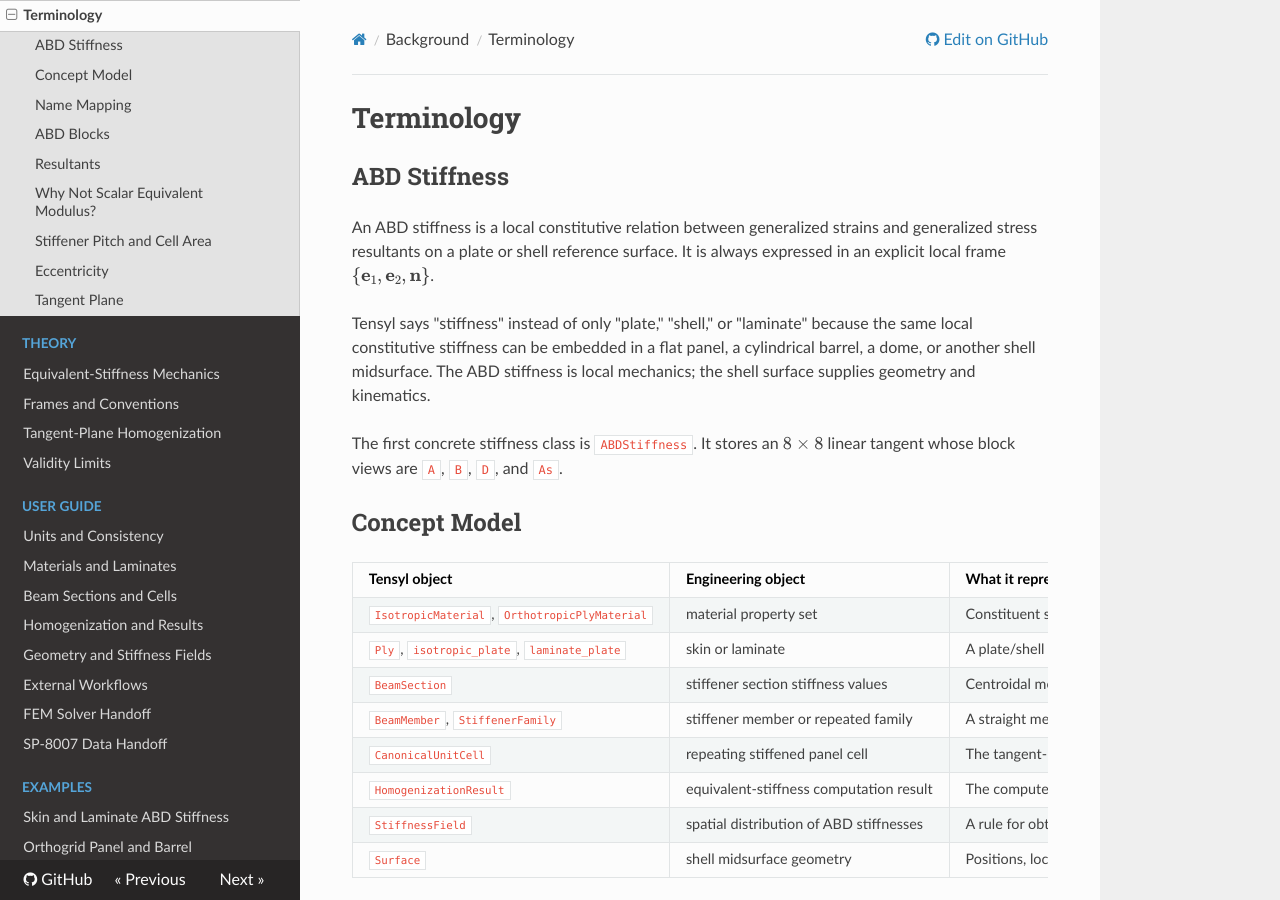
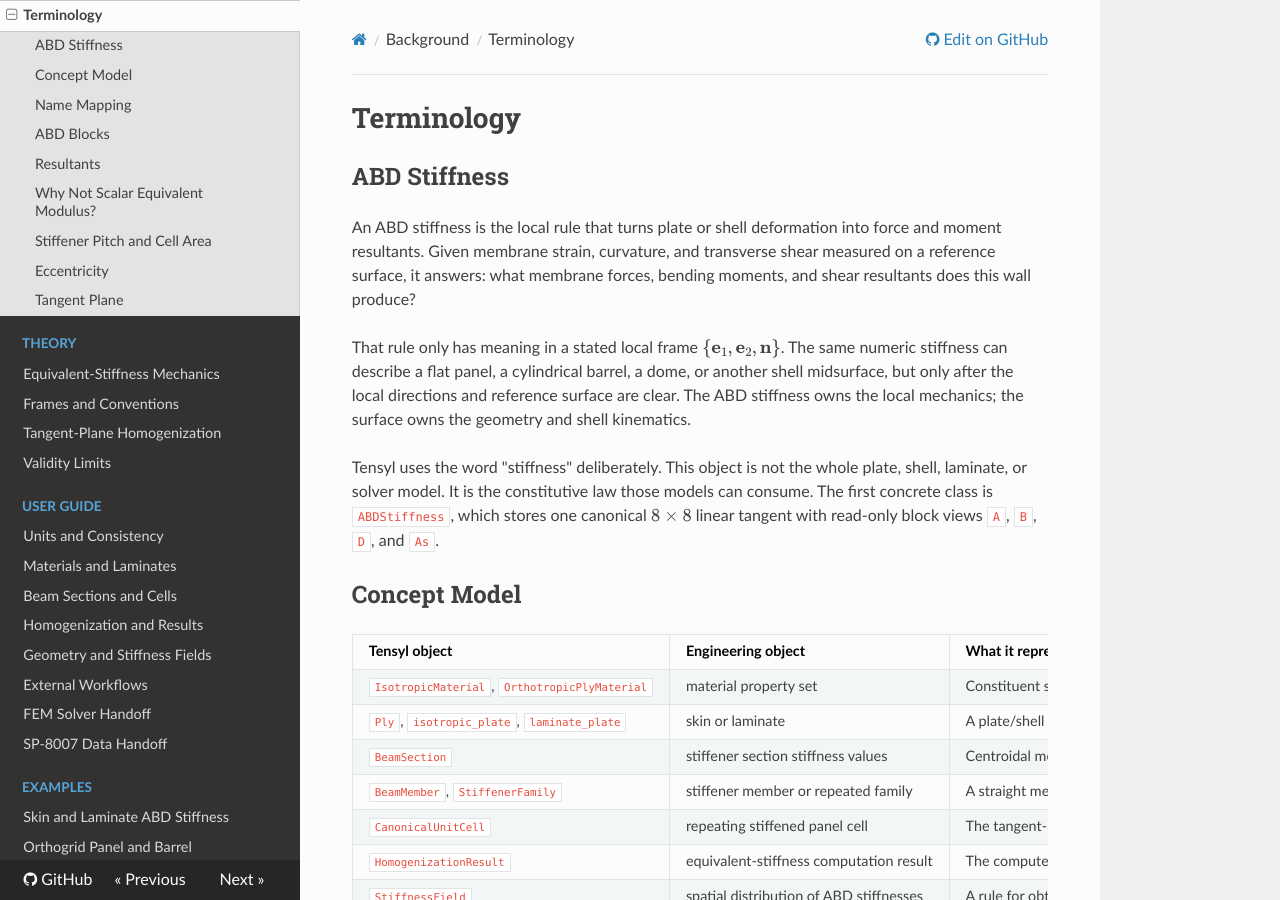
Before and after one commit to srogachev95/Tensyl, an MkDocs documentation site: the page built from docs/background/terminology.md, in a window 1280 px wide and 900 px high. Built offline with MkDocs 1.6.1, drawn with Linux system fonts in a browser that asks for light colours; nearby versions of some CDN libraries.

Commit message:
docs: clarify ABD terminology

```diff
--- a/docs/background/terminology.md
+++ b/docs/background/terminology.md
@@ -2,18 +2,22 @@
 
 ## ABD Stiffness
 
-An ABD stiffness is a local constitutive relation between generalized strains
-and generalized stress resultants on a plate or shell reference surface. It is
-always expressed in an explicit local frame
-$\{\mathbf e_1,\mathbf e_2,\mathbf n\}$.
+An ABD stiffness is the local rule that turns plate or shell deformation into
+force and moment resultants. Given membrane strain, curvature, and transverse
+shear measured on a reference surface, it answers: what membrane forces, bending
+moments, and shear resultants does this wall produce?
 
-Tensyl says "stiffness" instead of only "plate," "shell," or "laminate" because the
-same local constitutive stiffness can be embedded in a flat panel, a cylindrical
-barrel, a dome, or another shell midsurface. The ABD stiffness is local mechanics;
-the shell surface supplies geometry and kinematics.
+That rule only has meaning in a stated local frame
+$\{\mathbf e_1,\mathbf e_2,\mathbf n\}$. The same numeric stiffness can describe
+a flat panel, a cylindrical barrel, a dome, or another shell midsurface, but only
+after the local directions and reference surface are clear. The ABD stiffness
+owns the local mechanics; the surface owns the geometry and shell kinematics.
 
-The first concrete stiffness class is `ABDStiffness`. It stores an $8 \times 8$
-linear tangent whose block views are `A`, `B`, `D`, and `As`.
+Tensyl uses the word "stiffness" deliberately. This object is not the whole
+plate, shell, laminate, or solver model. It is the constitutive law those models
+can consume. The first concrete class is `ABDStiffness`, which stores one
+canonical $8 \times 8$ linear tangent with read-only block views `A`, `B`, `D`,
+and `As`.
 
 ## Concept Model
 
```
